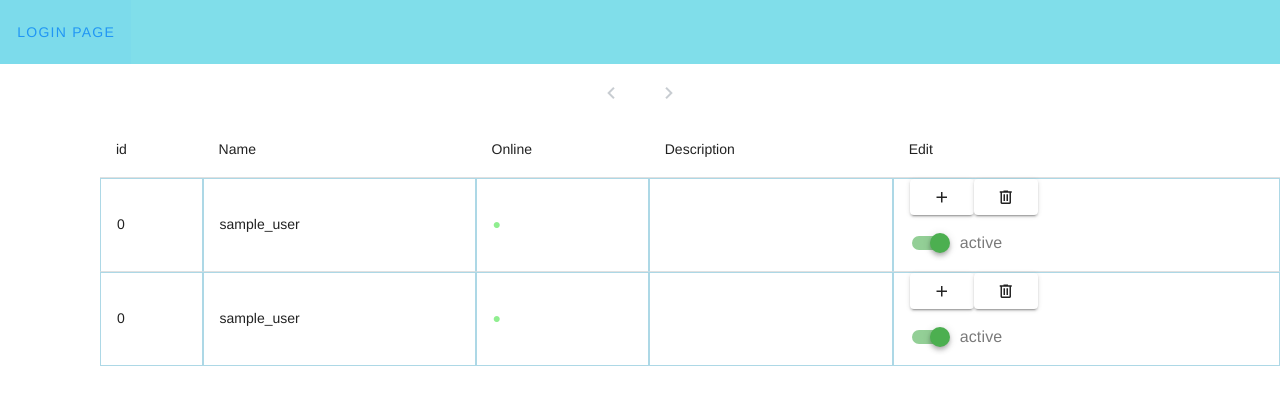
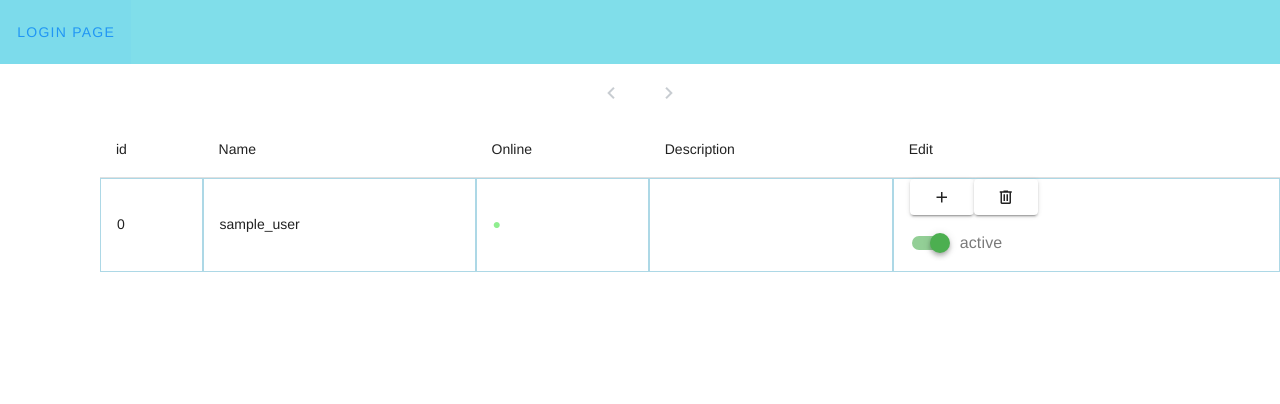
Before and after one commit to joeng0001/online_chatroom, a Vue app in the folder client/: page /user_page in a window 1280 px wide. Shown: the top 404 px of the page. Built offline with nearby package versions, Linux system fonts and the light colour scheme; no server answers.

Commit message:
Update for sample

```diff
--- a/client/src/components/User.vue
+++ b/client/src/components/User.vue
@@ -91,8 +91,6 @@ export default {
     page: {
       handler(newpage, oldpage) {
         this.curr_display_users_list = this.users_list.slice(newpage * 5 - 5, newpage * 5);
-        //for testing
-        this.curr_display_users_list.unshift({ id: 0, name: "sample_user", online: true, active_status: true })
       },
       immediate: true
     }
```
